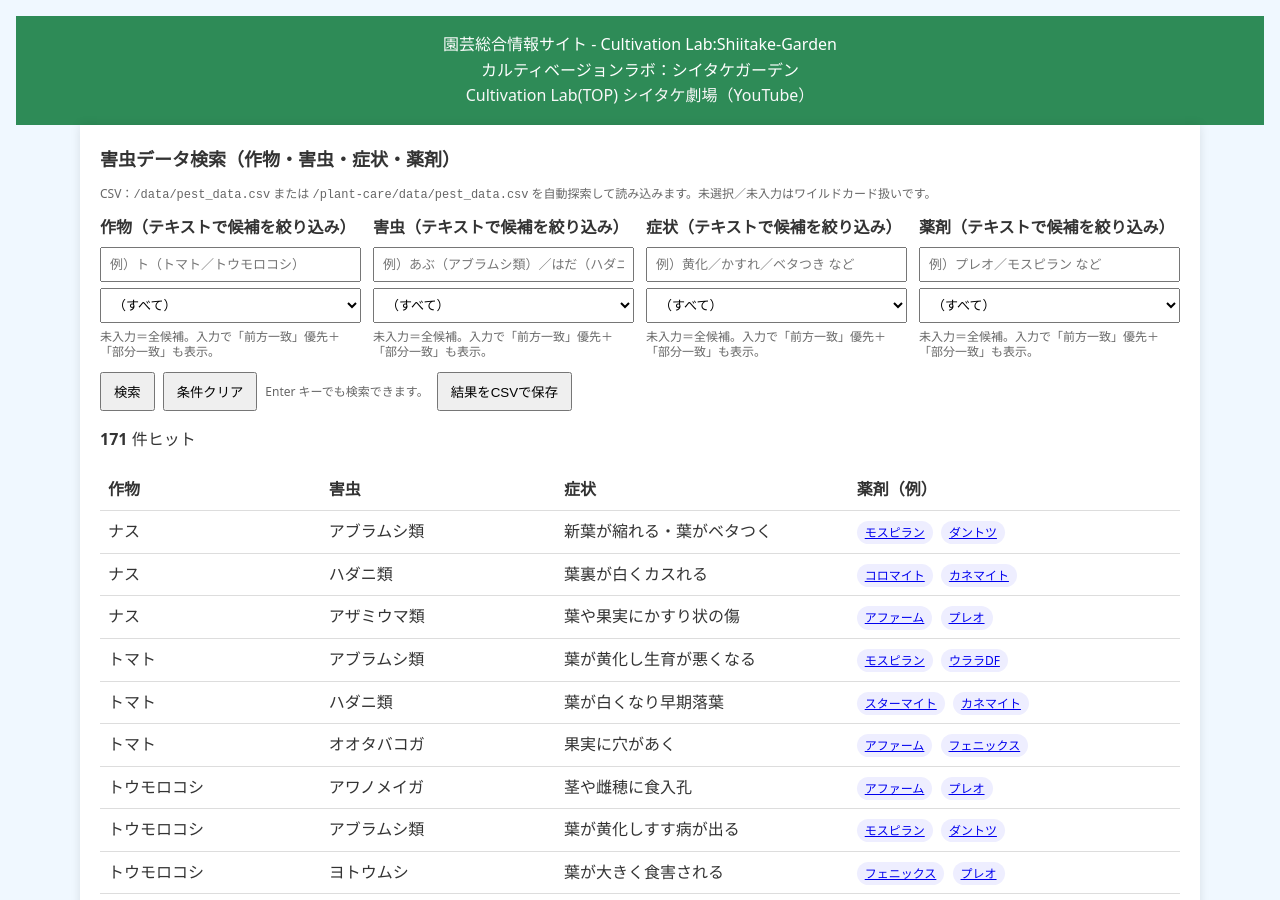
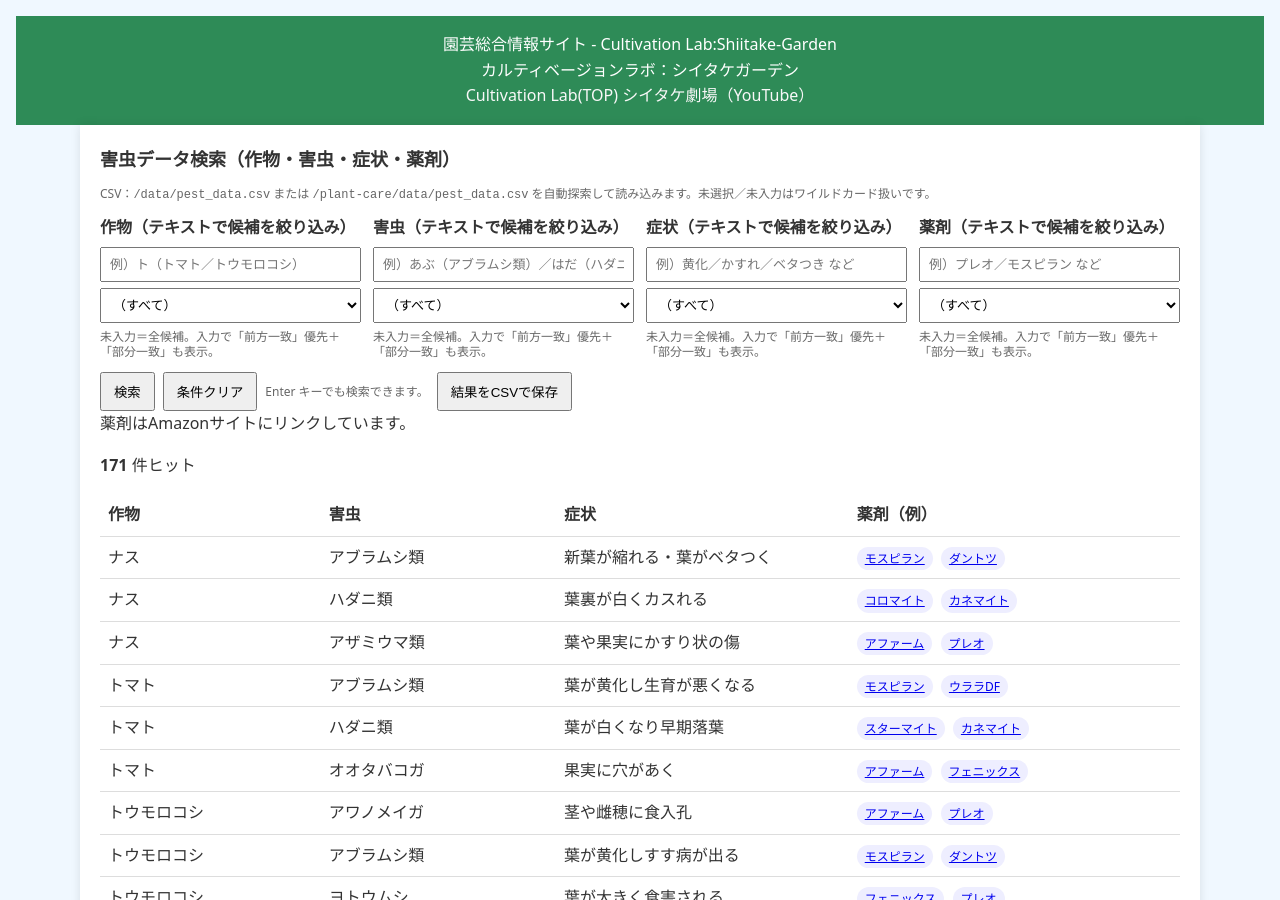
Before and after one commit to shiitake-garden/shiitake-garden.github.io, a Jekyll site: the page built from pest.html, in a window 1280 px wide and 900 px high. Built offline with Jekyll 4.4.1, drawn with Linux system fonts in a browser that asks for light colours.

Commit message:
Update pest.html

```diff
--- a/pest.html
+++ b/pest.html
@@ -108,7 +108,7 @@ title: 園芸データ検索
   </div>
 
   <div class="export"
-
+  <div>薬剤はAmazonサイトにリンクしています。</div>
   </div>
 
 
```
